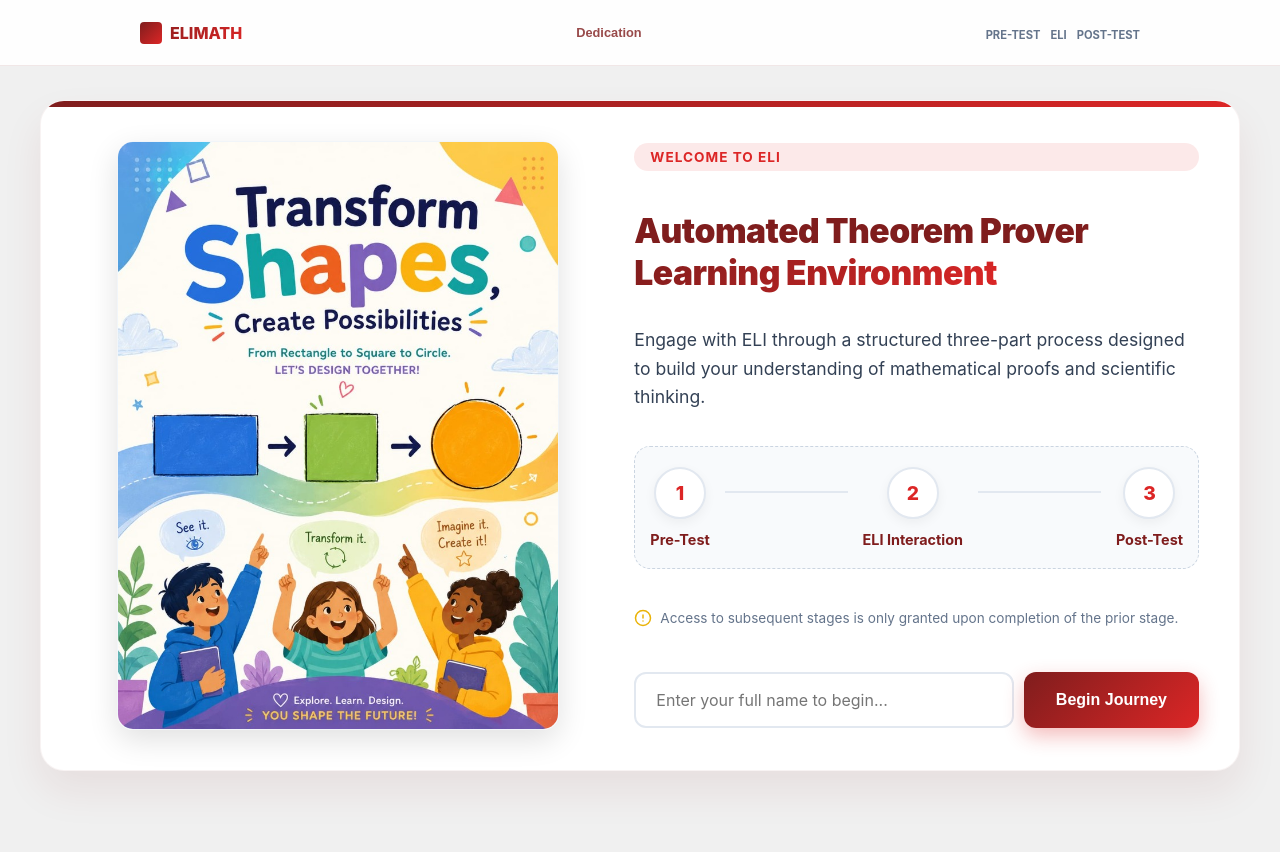
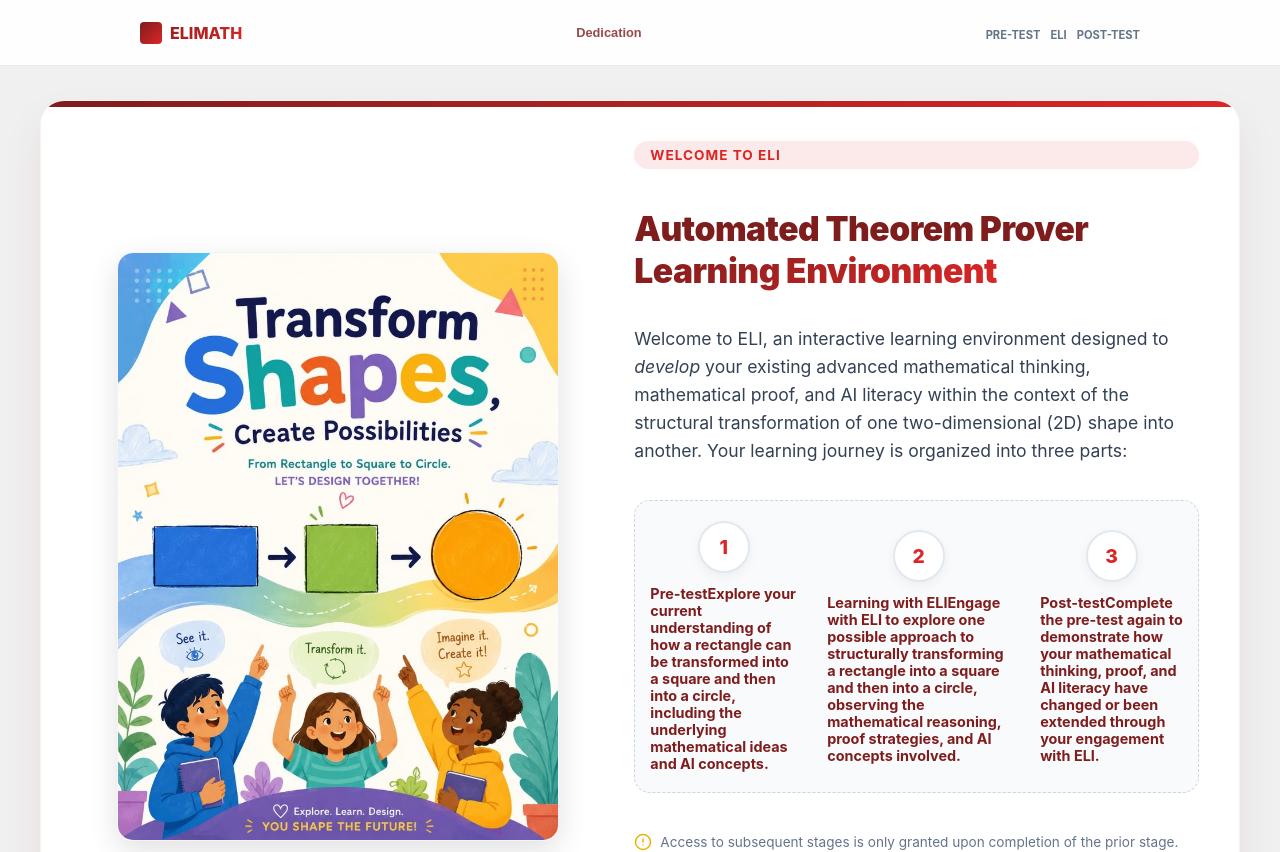
Before and after one commit to parockson/elimath, a React (Vite) app: page / in a window 1280 px wide. Shown: the top 852 px of the page. Built offline with nearby package versions, Linux system fonts and the light colour scheme.

Commit message:
inverted

```diff
--- a/src/App.jsx
+++ b/src/App.jsx
@@ -365,22 +365,33 @@ export default function App() {
             <div className="hero-form-container">
               <div className="hero-badge">Welcome to ELI</div>
               <h1 className="hero-title-mini">Automated Theorem Prover <br/><span className="gradient-text">Learning Environment</span></h1>
-              <p className="hero-subtitle" style={{ marginBottom: '20px' }}>Engage with ELI through a structured three-part process designed to build your understanding of mathematical proofs and scientific thinking.</p>
+              <p className="hero-subtitle" style={{ marginBottom: '20px' }}>
+                Welcome to ELI, an interactive learning environment designed to <em>develop</em> your existing advanced mathematical thinking, mathematical proof, and AI literacy within the context of the structural transformation of one two-dimensional (2D) shape into another. Your learning journey is organized into three parts:
+              </p>
 
               <div className="process-steps" style={{ marginBottom: '25px', padding: '20px 15px' }}>
                 <div className="process-step">
                   <div className="step-icon">1</div>
-                  <div className="step-text">Pre-Test</div>
+                  <div className="step-text">
+                    <strong>Pre-test</strong>
+                    <span>Explore your current understanding of how a rectangle can be transformed into a square and then into a circle, including the underlying mathematical ideas and AI concepts.</span>
+                  </div>
                 </div>
                 <div className="process-divider"></div>
                 <div className="process-step">
                   <div className="step-icon">2</div>
-                  <div className="step-text">ELI Interaction</div>
+                  <div className="step-text">
+                    <strong>Learning with ELI</strong>
+                    <span>Engage with ELI to explore one possible approach to structurally transforming a rectangle into a square and then into a circle, observing the mathematical reasoning, proof strategies, and AI concepts involved.</span>
+                  </div>
                 </div>
                 <div className="process-divider"></div>
                 <div className="process-step">
                   <div className="step-icon">3</div>
-                  <div className="step-text">Post-Test</div>
+                  <div className="step-text">
+                    <strong>Post-test</strong>
+                    <span>Complete the pre-test again to demonstrate how your mathematical thinking, proof, and AI literacy have changed or been extended through your engagement with ELI.</span>
+                  </div>
                 </div>
               </div>
 
--- a/src/components/Stages/ELIInterface.jsx
+++ b/src/components/Stages/ELIInterface.jsx
@@ -119,28 +119,34 @@ const PreambleView = ({ timer, setTimer, onProceed, isReturning }) => {
 
         <div className="preamble-column">
           <div className="proof-block">
-            <h3>Proving the Rectangle-to-Square Transformation</h3>
+            <h3>Rectangle to Square Transformation in ELI</h3>
             <p>
-              ELI demonstrates one proof by moving the points on the longer sides horizontally inward until all four sides become equal. The proof is based on preserving equal horizontal and vertical displacement, resulting in a figure that satisfies the defining properties of a square.
+              ELI demonstrates one possible proof for transforming a rectangle into a square using a geometric transformation called <strong>vertical scaling</strong>. The rectangle has width 320 units and height 480 units, with centre fixed at E(310, 300).
+            </p>
+            <p>
+              Since a square requires four equal sides, ELI reduces the height to equal the width by scaling only the vertical distance of each vertex from the centre by the factor <em>320/480 = 2/3</em>, while keeping horizontal coordinates unchanged. The resulting figure has equal width and height (320 units each), with right angles preserved.
             </p>
             <div className="ai-tag manhattan">
               <span>AI Concept:</span> Manhattan Distance
             </div>
             <p className="ai-concept-detail">
-              Movement is measured along horizontal and vertical paths rather than by direct diagonal movement.
+              ELI verifies the transformation by computing the Manhattan distance each vertex travelled. All four vertices move exactly <strong>80 units</strong> along the vertical direction, confirming the scaling was applied consistently. Manhattan distance — used in AI for grid-based pathfinding, robot navigation, and image processing — measures movement along horizontal and vertical paths rather than direct diagonal distances.
             </p>
           </div>
 
           <div className="proof-block">
-            <h3>Proving the Square-to-Circle Transformation</h3>
+            <h3>Square to Circle Transformation in ELI</h3>
             <p>
-              ELI then demonstrates how the corner points move diagonally towards the centre until they are all the same straight-line distance from that centre. These equal distances become the radii that define the circle.
+              ELI next demonstrates how to transform the square into a circle using a <strong>centre-based Euclidean distance constraint</strong>. Rather than moving corner vertices, ELI redefines the figure's boundary as the set of all points equidistant from the fixed centre E(310, 300).
+            </p>
+            <p>
+              ELI introduces eight boundary points: four along the square's symmetry lines — (310, 140), (470, 300), (310, 460), (150, 300) — and four along its diagonals — (196.86, 186.86), (423.14, 186.86), (423.14, 413.14), (196.86, 413.14). Each point is exactly <strong>160 units</strong> from the centre, establishing a constant radius and satisfying the defining property of a circle.
             </p>
             <div className="ai-tag euclidean">
               <span>AI Concept:</span> Euclidean Distance
             </div>
             <p className="ai-concept-detail">
-              Measures the shortest straight-line distance between two points.
+              Euclidean distance (L2) measures the shortest straight-line distance between two points — unlike Manhattan distance, which follows grid directions. It is used in AI for computer vision, facial recognition, autonomous vehicles, and clustering algorithms such as k-means. Within ELI, it verifies that every selected boundary point lies at the same straight-line distance from the centre.
             </p>
           </div>
 
--- a/src/components/Stages/Grid.jsx
+++ b/src/components/Stages/Grid.jsx
@@ -262,9 +262,9 @@ export default function Grid({ onBirdMove, weather = "Warm", autoMode = false, o
       }}>
         <img
           src={
-            weather === 'Winter' ? '/cold.jpg' :
-            weather === 'Monsoon' ? '/warm.jpg' :
-            '/hot.jpg'
+            weather === 'Cold' ? '/cold.jpg' :
+            weather === 'Hot'  ? '/hot.jpg'  :
+            '/warm.jpg'
           }
           alt={weather}
           style={{
@@ -275,16 +275,16 @@ export default function Grid({ onBirdMove, weather = "Warm", autoMode = false, o
         />
 
         {/* Dynamic Weather Overlay Effects */}
-        {weather === 'Winter' && (
+        {weather === 'Cold' && (
           <>
             <div className="snow-layer-1" />
             <div className="snow-layer-2" />
           </>
         )}
-        {weather === 'Monsoon' && (
+        {weather === 'Warm' && (
           <div className="warm-glow" />
         )}
-        {weather === 'Summer' && (
+        {weather === 'Hot' && (
           <div className="hot-flare" />
         )}
       </div>
--- a/src/components/Stages/GridData.js
+++ b/src/components/Stages/GridData.js
@@ -7,17 +7,21 @@ const rows = [1, 2, 3, 4, 5, 6, 7];
 
 export const nodes = {};
 
-// Increase spacing to make grid larger
+// Scale: 80 units per column (x), 80 units per row (y)
+// Y-axis is flipped so Row 1 is at the BOTTOM and Row 7 at the TOP
+// (standard mathematical graph convention: y increases upward)
 const SPACING_X = 80;
 const SPACING_Y = 80;
-const OFFSET_X = 150; // shift right to center in a 700 width canvas
-const OFFSET_Y = 60;  // shift down
+const OFFSET_X = 150;  // A-column x-start
+const OFFSET_Y = 60;   // Row 7 y-position (top of canvas)
+const MAX_ROW_IDX = rows.length - 1; // = 6
 
 columns.forEach((col, colIdx) => {
   rows.forEach((row, rowIdx) => {
     nodes[`${col}${row}`] = {
       x: OFFSET_X + colIdx * SPACING_X,
-      y: OFFSET_Y + rowIdx * SPACING_Y
+      // Flip: rowIdx=0 (row 1) → bottom; rowIdx=6 (row 7) → top
+      y: OFFSET_Y + (MAX_ROW_IDX - rowIdx) * SPACING_Y
     };
   });
 });
@@ -50,12 +54,19 @@ export const getNodeColor = (label) => {
 ALPHA NODES
 =============================== */
 
-// Alpha nodes sit at the corners of the inner square (circumscribed circle)
+// Alpha nodes sit at the diagonal midpoints of the inscribed circle
+// (inset 45-degree from square corners toward center)
+// After Y-flip: A2=(150,460), A6=(150,140), E2=(470,460), E6=(470,140)
+// Inner diagonal offset = 160 * (1 - 1/√2) ≈ 160 * 0.2929 ≈ 46.86 ≈ 49 units
 export const alpha = {
-  α1: { x: (nodes["A2"]?.x ?? 125) + 49, y: (nodes["A6"]?.y ?? 355) - 49 }, // right+up
-  α2: { x: (nodes["A2"]?.x ?? 125) + 49, y: (nodes["A2"]?.y ?? 120) + 49 }, // right+down
-  α3: { x: (nodes["E2"]?.x ?? 455) - 49, y: (nodes["A2"]?.y ?? 120) + 49 }, // left+down
-  α4: { x: (nodes["E2"]?.x ?? 455) - 49, y: (nodes["A6"]?.y ?? 440) - 49 }, // left+up
+  // Near A6 (top-left corner of square): move right and down toward center
+  α1: { x: (nodes["A6"]?.x ?? 150) + 49, y: (nodes["A6"]?.y ?? 140) + 49 },
+  // Near A2 (bottom-left corner of square): move right and up toward center
+  α2: { x: (nodes["A2"]?.x ?? 150) + 49, y: (nodes["A2"]?.y ?? 460) - 49 },
+  // Near E2 (bottom-right corner of square): move left and up toward center
+  α3: { x: (nodes["E2"]?.x ?? 470) - 49, y: (nodes["E2"]?.y ?? 460) - 49 },
+  // Near E6 (top-right corner of square): move left and down toward center
+  α4: { x: (nodes["E6"]?.x ?? 470) - 49, y: (nodes["E6"]?.y ?? 140) + 49 },
 };
 
 /* ===============================
```
Also changed, not shown: 1 other file (tests, documents, lock files or other folders).
